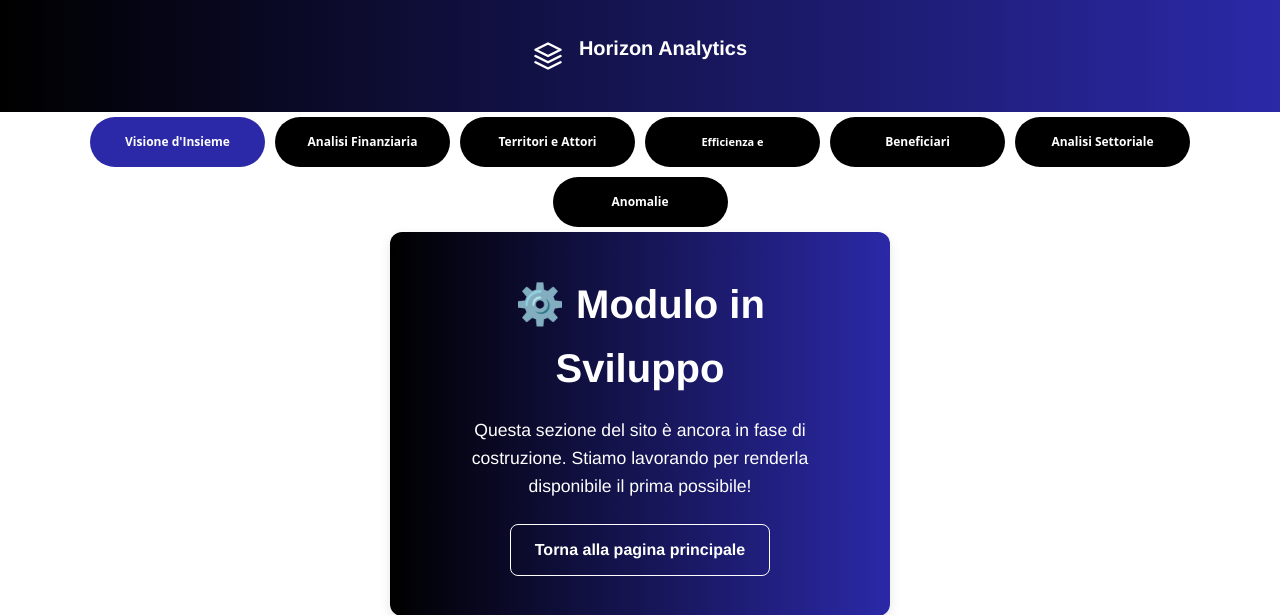
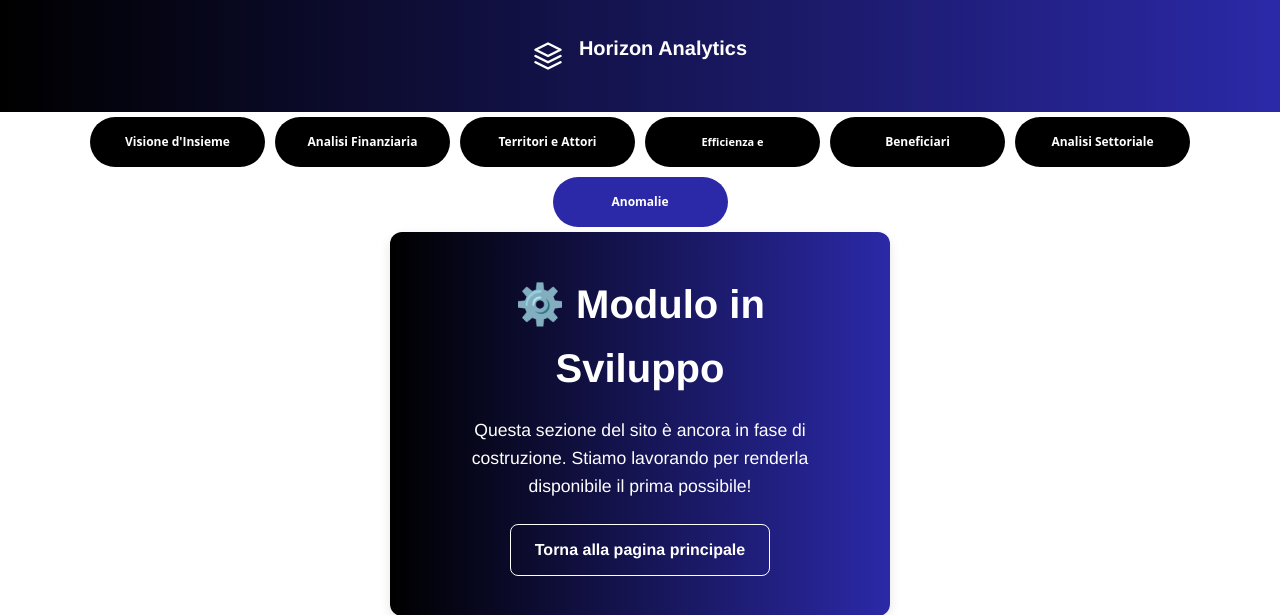
Before and after one commit to Breaking-code-Project-work/Horizon_Analytics, a Django app: page /anomalie_page/ in a window 1280 px wide. Shown: the top 615 px of the page. Run offline with Django 5.2, Linux system fonts and the light colour scheme; parts of the project's set-up code (start-up, migrations or seed data) failed here and were passed over.

Commit message:
Update active button for Anomalie page link

```diff
--- a/analytics_projects/templates/analytics_projects/anomalie_page.html
+++ b/analytics_projects/templates/analytics_projects/anomalie_page.html
@@ -28,13 +28,13 @@
         </div>
 
         <div class="container-center">
-            <a href="{% url 'visione_di_insieme_page' %}" class="header_buttons active_button">Visione d'Insieme</a>
+            <a href="{% url 'visione_di_insieme_page' %}" class="header_buttons">Visione d'Insieme</a>
             <a href="{% url 'analisi_finanziaria_page' %}" class="header_buttons">Analisi Finanziaria</a>
             <a href="{% url 'territori_e_attori_page' %}" class="header_buttons">Territori e Attori</a>
             <a href="{% url 'efficienza_e_performance_page' %}" class="header_buttons" style="font-size: 11px;">Efficienza e Performance</a>
             <a href="{% url 'beneficiari_page' %}" class="header_buttons">Beneficiari</a>
             <a href="{% url 'analisi_settoriale_page' %}" class="header_buttons">Analisi Settoriale</a>
-            <a href="{% url 'anomalie_page' %}" class="header_buttons">Anomalie</a>
+            <a href="{% url 'anomalie_page' %}" class="header_buttons active_button">Anomalie</a>
         </div>
     </header>
 
```
